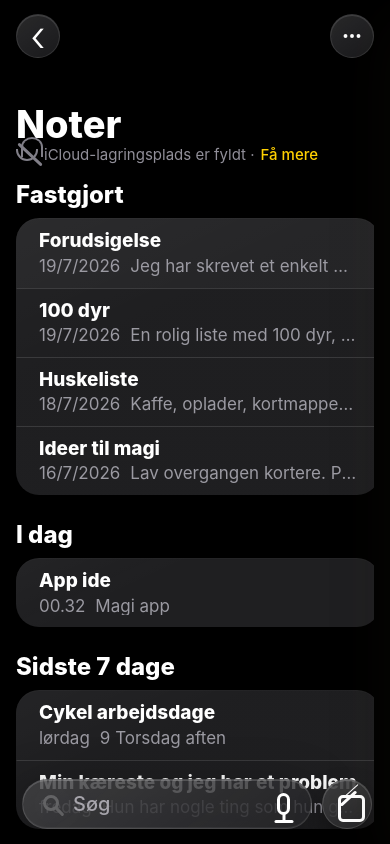
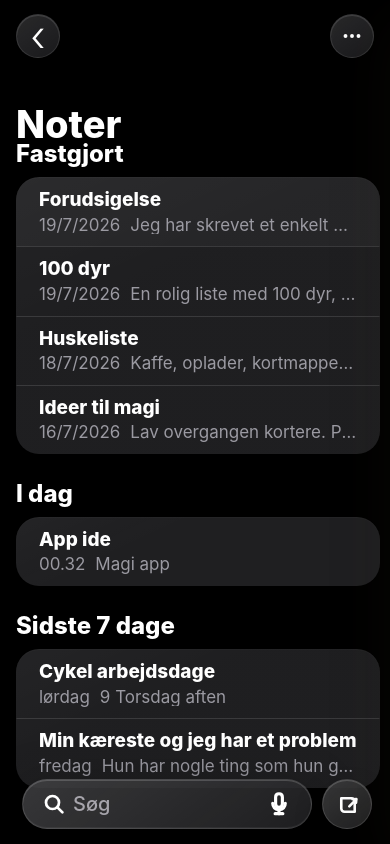
Before and after one commit to Thyxo/Notes-app, a plain HTML site: page index.html in a window 390 px wide. Drawn offline with Linux system fonts and the light colour scheme.

Commit message:
Polish mobile Notes scrolling and controls

```diff
--- a/app.js
+++ b/app.js
@@ -245,7 +245,16 @@ function renderNotePage() {
       `;
     }
     notePage.classList.remove("swap");
+    hideEditedTimestamp();
   }, 120);
+}
+
+function hideEditedTimestamp() {
+  const edited = notePage.querySelector(".edited");
+  if (!edited) return;
+  requestAnimationFrame(() => {
+    notePage.scrollTop = edited.offsetHeight + 24;
+  });
 }
 
 function renderSettingsOptions() {
--- a/index.html
+++ b/index.html
@@ -39,17 +39,27 @@
             </svg>
           </button>
         </div>
-        <div class="storage-warning" aria-hidden="true">
-          <span class="cloud-icon"></span>
-          <span>iCloud-lagringsplads er fyldt · </span><strong>Få mere</strong>
-        </div>
         <label class="search-wrap">
-          <span class="search-symbol" aria-hidden="true"></span>
+          <svg class="search-symbol-svg" viewBox="0 0 24 24" aria-hidden="true">
+            <circle cx="10.5" cy="10.5" r="6.5" />
+            <path d="m15.4 15.4 5 5" />
+          </svg>
           <input id="noteSearch" inputmode="numeric" autocomplete="off" placeholder="Søg" aria-label="Søg i noter" />
-          <span class="mic-symbol" aria-hidden="true"></span>
+          <svg class="mic-symbol-svg" viewBox="0 0 24 24" aria-hidden="true">
+            <path d="M12 14.8c1.7 0 2.9-1.2 2.9-3V6.2c0-1.8-1.2-3-2.9-3s-2.9 1.2-2.9 3v5.6c0 1.8 1.2 3 2.9 3Z" />
+            <path d="M6.6 11.4c0 3.1 2.1 5.5 5.4 5.5s5.4-2.4 5.4-5.5" />
+            <path d="M12 16.9v3.4" />
+            <path d="M8.7 20.3h6.6" />
+          </svg>
         </label>
         <div class="note-list" id="noteList"></div>
-        <button class="compose-button" id="newNoteButton" type="button" aria-label="Ny note"></button>
+        <button class="compose-button" id="newNoteButton" type="button" aria-label="Ny note">
+          <svg viewBox="0 0 24 24" aria-hidden="true">
+            <path d="M5.8 5.8h9.4c1.7 0 3 1.3 3 3v9.4H8.8c-1.7 0-3-1.3-3-3V5.8Z" />
+            <path d="m13.2 13.2 6.2-6.2" />
+            <path d="m16.2 6.7 3.5-.3-.3 3.5" />
+          </svg>
+        </button>
       </section>
 
       <article class="editor-panel glass-panel" id="editorPanel" aria-label="Note">
--- a/styles.css
+++ b/styles.css
@@ -478,9 +478,9 @@ button {
   background: transparent;
 }
 
-.storage-warning,
 .compose-button,
-.mic-symbol {
+.mic-symbol-svg,
+.search-symbol-svg {
   display: none;
 }
 
@@ -674,16 +674,23 @@ button {
 
   .note-list-panel {
     transform: translateX(0);
-    display: flex;
-    flex-direction: column;
-    overflow: hidden;
+    display: block;
+    overflow: auto;
+    overflow-x: hidden;
     border: 0;
     background: #000;
     box-shadow: none;
     backdrop-filter: none;
     -webkit-backdrop-filter: none;
-    padding: max(10px, env(safe-area-inset-top)) 16px max(10px, env(safe-area-inset-bottom));
+    padding: max(10px, env(safe-area-inset-top)) 16px calc(118px + env(safe-area-inset-bottom));
+    overscroll-behavior: contain;
+    -webkit-overflow-scrolling: touch;
     touch-action: pan-y;
+    scrollbar-width: none;
+  }
+
+  .note-list-panel::-webkit-scrollbar {
+    display: none;
   }
 
   .note-list-panel::after {
@@ -777,71 +784,11 @@ button {
     fill: #fff;
   }
 
-  .storage-warning {
-    display: flex;
-    align-items: center;
-    gap: 6px;
-    margin: 4px 0 20px;
-    color: #918f99;
-    font-size: 15px;
-    line-height: 1.15;
-  }
-
-  .storage-warning strong {
-    color: #ffd000;
-    font-weight: 520;
-  }
-
-  .cloud-icon {
-    position: relative;
-    width: 22px;
-    height: 12px;
-    border: 2px solid #8f8d97;
-    border-top: 0;
-    border-radius: 0 0 12px 12px;
-    opacity: 0.9;
-  }
-
-  .cloud-icon::before,
-  .cloud-icon::after {
-    content: "";
-    position: absolute;
-  }
-
-  .cloud-icon::before {
-    width: 18px;
-    height: 18px;
-    left: 3px;
-    top: -12px;
-    border: 2px solid #8f8d97;
-    border-bottom: 0;
-    border-radius: 50% 50% 0 0;
-  }
-
-  .cloud-icon::after {
-    width: 32px;
-    height: 3px;
-    left: -4px;
-    top: 4px;
-    border-radius: 999px;
-    background: #8f8d97;
-    transform: rotate(43deg);
-  }
-
   .note-list {
-    flex: 1;
+    display: grid;
     gap: 28px;
-    overflow: auto;
-    overflow-x: hidden;
-    padding: 0 0 118px;
-    overscroll-behavior: contain;
-    -webkit-overflow-scrolling: touch;
-    touch-action: pan-y;
-    scrollbar-width: none;
-  }
-
-  .note-list::-webkit-scrollbar {
-    display: none;
+    overflow: visible;
+    padding: 0;
   }
 
   .note-section h2 {
@@ -936,55 +883,31 @@ button {
     opacity: 1;
   }
 
-  .search-symbol {
-    left: 21px;
-    top: 16px;
-    width: 16px;
-    height: 16px;
-    border-width: 3px;
-    border-color: #fff;
-    opacity: 0.96;
+  .search-symbol-svg,
+  .mic-symbol-svg {
+    display: block;
+    position: absolute;
+    z-index: 1;
+    fill: none;
+    stroke: #fff;
+    stroke-width: 2.7;
+    stroke-linecap: round;
+    stroke-linejoin: round;
+    pointer-events: none;
   }
 
-  .search-symbol::after {
-    width: 11px;
-    height: 3px;
-    right: -9px;
-    bottom: -5px;
-    background: #fff;
+  .search-symbol-svg {
+    left: 20px;
+    top: 13px;
+    width: 24px;
+    height: 24px;
   }
 
-  .mic-symbol {
-    display: block;
-    position: absolute;
-    right: 22px;
-    top: 14px;
-    width: 13px;
-    height: 22px;
-    border: 3px solid #fff;
-    border-radius: 999px;
-  }
-
-  .mic-symbol::before,
-  .mic-symbol::after {
-    content: "";
-    position: absolute;
-    left: 50%;
-    transform: translateX(-50%);
-    background: #fff;
-  }
-
-  .mic-symbol::before {
-    bottom: -8px;
-    width: 3px;
-    height: 8px;
-  }
-
-  .mic-symbol::after {
-    bottom: -11px;
-    width: 19px;
-    height: 3px;
-    border-radius: 999px;
+  .mic-symbol-svg {
+    right: 19px;
+    top: 11px;
+    width: 28px;
+    height: 28px;
   }
 
   .compose-button {
@@ -1005,35 +928,23 @@ button {
     -webkit-backdrop-filter: blur(30px) saturate(1.8);
   }
 
-  .compose-button::before {
-    content: "";
+  .compose-button svg {
     position: absolute;
-    width: 21px;
-    height: 21px;
-    left: 15px;
-    top: 15px;
-    border: 3px solid #fff;
-    border-radius: 5px;
-  }
-
-  .compose-button::after {
-    content: "";
-    position: absolute;
-    width: 21px;
-    height: 3px;
-    right: 12px;
-    top: 17px;
-    border-radius: 999px;
-    background: #fff;
-    transform: rotate(-42deg);
-    box-shadow: 7px -4px 0 -1px #fff;
+    inset: 12px;
+    width: 26px;
+    height: 26px;
+    fill: none;
+    stroke: #fff;
+    stroke-width: 2.4;
+    stroke-linecap: round;
+    stroke-linejoin: round;
   }
 
   .note-page {
     flex: 1;
     overflow: auto;
     overflow-x: hidden;
-    padding: 24px 30px 82px;
+    padding: 0 30px 82px;
     border-radius: 0;
     background: #000;
     color: #fff;
@@ -1110,7 +1021,8 @@ button {
   }
 
   .edited {
-    margin: 0 0 28px;
+    margin: 0 0 24px;
+    padding-top: 8px;
     color: #a4a2aa;
     font-size: 15px;
     text-align: center;
--- a/sw.js
+++ b/sw.js
@@ -1,4 +1,4 @@
-const CACHE_NAME = "liquid-notes-v6";
+const CACHE_NAME = "liquid-notes-v7";
 const ASSETS = ["./", "./index.html", "./styles.css", "./app.js", "./manifest.webmanifest"];
 
 self.addEventListener("install", (event) => {
```
